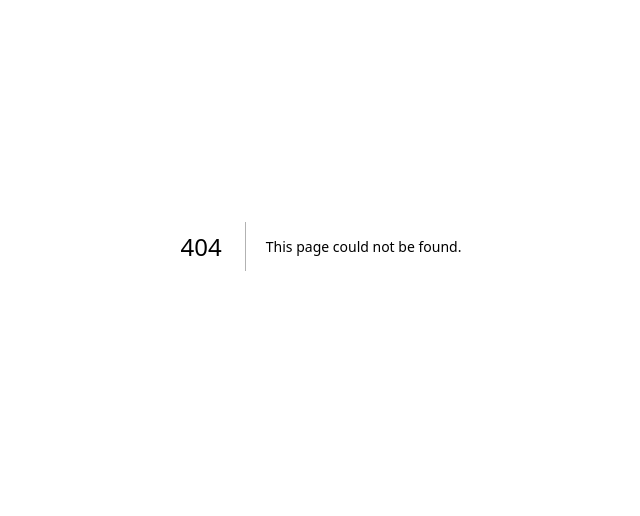
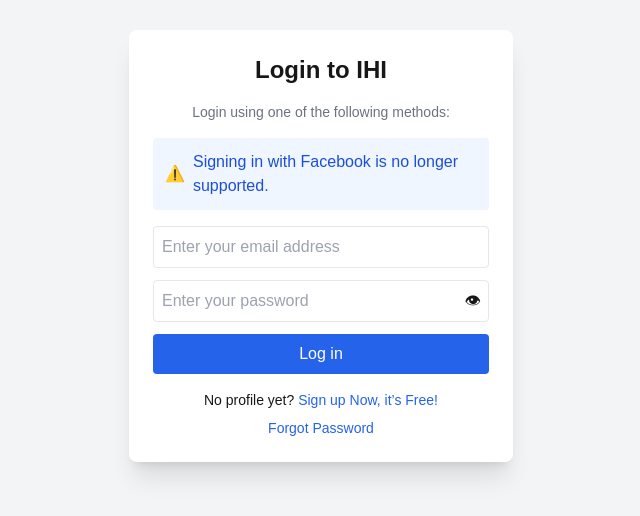
Before and after one commit to KOGla7/front-end, a Next.js app: page /Login in a window 1280 px wide. Before the commit this address had no page. Shown: the part 154-670 px from the top of the page, without its empty margins (319-959 px from the left). Built offline with nearby package versions, Linux system fonts and the light colour scheme.

Commit message:
Create Login.js

```diff
--- /dev/null
+++ b/pages/Login.js
@@ -0,0 +1,52 @@
+// pages/login.js
+import React, { useState } from "react";
+
+const Login = () => {
+  const [showPassword, setShowPassword] = useState(false);
+  return (
+    <div className="flex justify-center items-center h-screen bg-gray-100">
+      <div className="w-96 p-6 bg-white shadow-xl rounded-lg">
+        <div>
+          <h2 className="text-2xl font-bold text-center mb-4">Login to IHI</h2>
+          <p className="text-sm text-center text-gray-500 mb-4">
+            Login using one of the following methods:
+          </p>
+          <div className="bg-blue-50 text-blue-700 p-3 rounded mb-4 flex items-center">
+            <h1 className="mr-2">⚠️</h1>
+            Signing in with Facebook is no longer supported.
+          </div>
+          <div className="flex flex-col gap-3">
+            <input type="email" placeholder="Enter your email address" className="border p-2 rounded w-full" />
+            <div className="relative">
+              <input
+                type={showPassword ? "text" : "password"}
+                placeholder="Enter your password"
+                className="border p-2 rounded w-full"
+              />
+              <button
+                type="button"
+                className="absolute inset-y-0 right-2 flex items-center"
+                onClick={() => setShowPassword(!showPassword)}
+              >
+                {showPassword ? "⃠" : "👁"}
+              </button>
+            </div>
+            <button className="w-full bg-blue-600 hover:bg-blue-700 text-white p-2 rounded">
+              Log in
+            </button>
+          </div>
+          <div className="text-center mt-4">
+            <p className="text-sm">
+              No profile yet? <a href="#" className="text-blue-600">Sign up Now, it’s Free!</a>
+            </p>
+            <p className="text-sm mt-2">
+              <button href="#" className="text-blue-600">Forgot Password</button>
+            </p>
+          </div>
+        </div>
+      </div>
+    </div>
+  );
+};
+
+export default Login;
```
